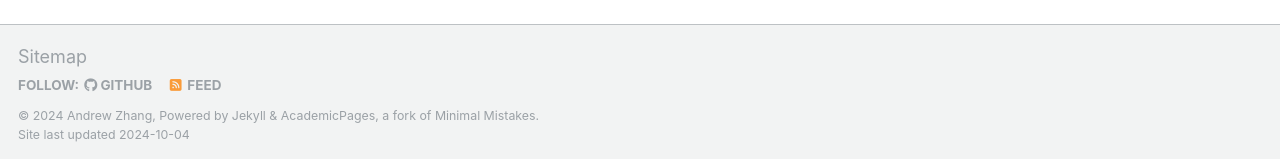
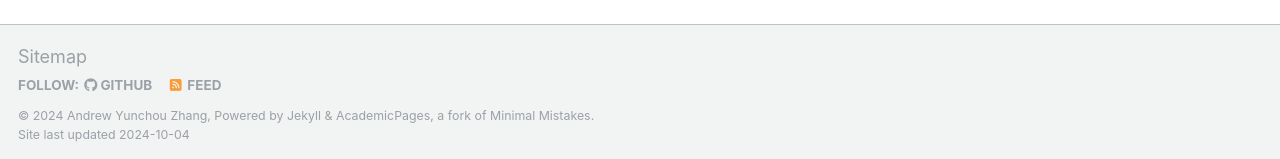
Before and after one commit to Andrew-YC-Zhang/andrew-yc-zhang.github.io, a Jekyll site: the page built from _pages/about.md, in a window 1280 px wide. Shown: the part 754-913 px from the top of the page. Built offline with Jekyll 4.4.1, drawn with Linux system fonts in a browser that asks for light colours.

Commit message:
Update _config.yml

```diff
--- a/_config.yml
+++ b/_config.yml
@@ -10,7 +10,7 @@
 locale                   : "en-US"
 title                    : "Home"
 title_separator          : "-"
-name                     : &name "Andrew Zhang"
+name                     : &name "Andrew Yunchou Zhang"
 description              : &description "personal description"
 url                      : https://andrew-yc-zhang.github.io # the base hostname & protocol for your site e.g. "https://mmistakes.github.io"
 baseurl                  : "" # the subpath of your site, e.g. "/blog"
```
